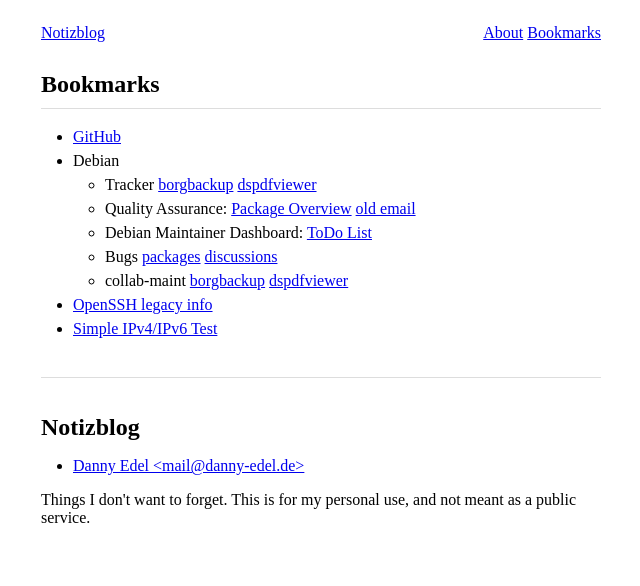
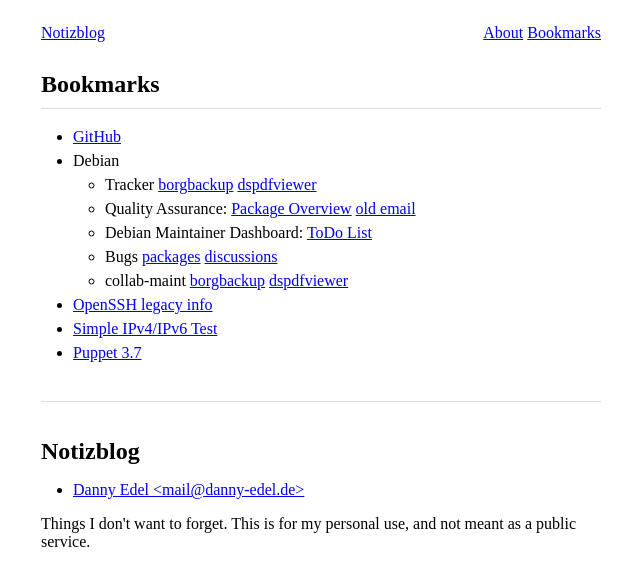
Before and after one commit to dannyedel/blog, a Jekyll site: the page built from bookmarks.md, in a window 1280 px wide. Shown: the top 586 px of the page, without its empty margins (319-959 px from the left). Built offline with Jekyll 4.4.1, drawn with Linux system fonts in a browser that asks for light colours.

Commit message:
add bookmark to puppet 3.7 docs

```diff
--- a/bookmarks.md
+++ b/bookmarks.md
@@ -20,3 +20,4 @@ title: Bookmarks
 [dspdfviewer](https://anonscm.debian.org/cgit/collab-maint/dspdfviewer.git)
 * [OpenSSH legacy info](http://www.openssh.com/legacy.html)
 * [Simple IPv4/IPv6 Test](http://test-ipv6.com/simple_test.html)
+* [Puppet 3.7](https://docs.puppet.com/puppet/3.7/reference/)
```
